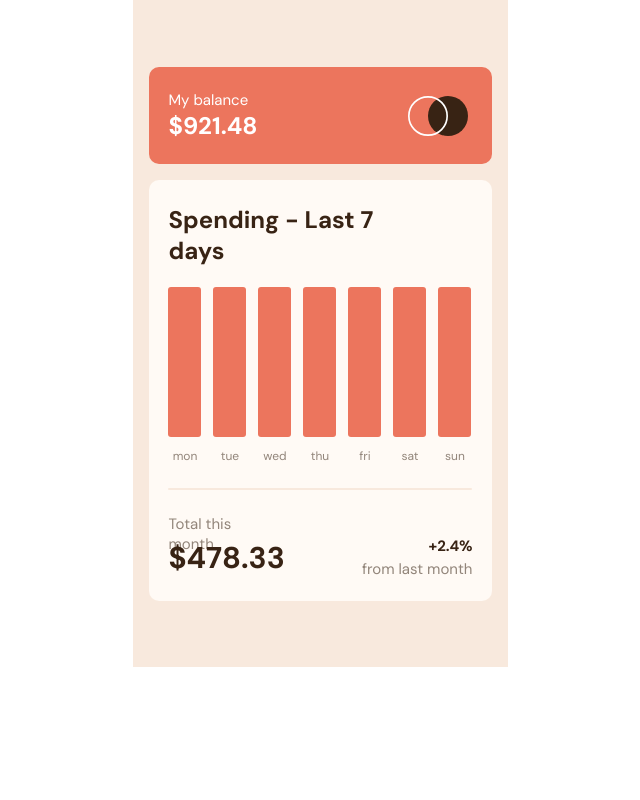
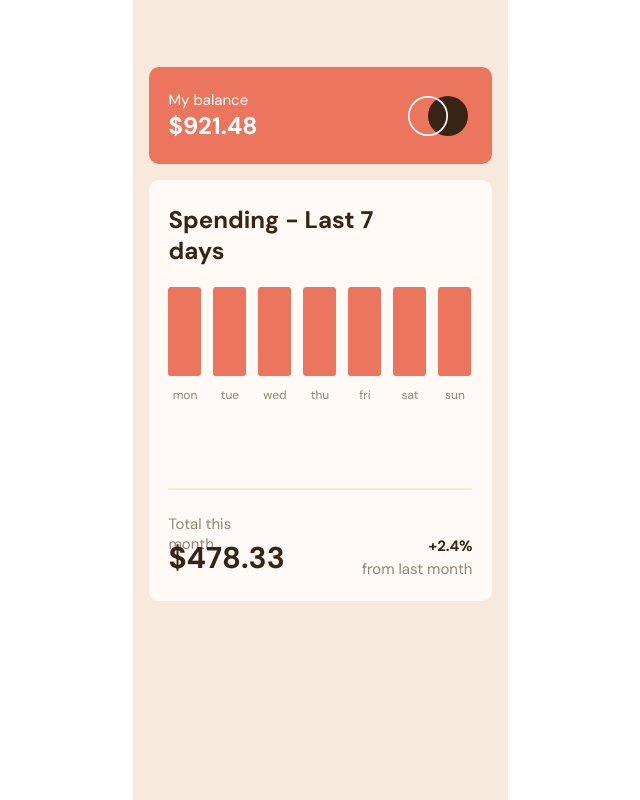
Before and after one commit to dlavrentev/expenses-chart, a React (Create React App) app: page / in a window 1280 px wide. Shown: the whole page, without its empty margins (320-960 px from the left). Built offline with nearby package versions, Linux system fonts and the light colour scheme.

Commit message:
Update App.css

```diff
--- a/src/App.css
+++ b/src/App.css
@@ -12,7 +12,7 @@
 .App {
   position: relative;
   width: 375px;
-  height: 667px;
+  height: 100vh;
   margin: auto;
   background-color: #f8e9dd;
 }
@@ -57,7 +57,10 @@
   margin-right: 24px;
 }
 
-/* Spending Container Styling  */
+
+
+
+/* -----------------------Spending Container Styling ------------------------------------------ */
 
 .spending-container {
   position: absolute;
@@ -75,8 +78,6 @@
   height: 31px;
   left: calc(50% - 263px / 2 - 20px);
   top: calc(50% - 31px / 2 - 171px);
-  font-family: "DM Sans";
-  font-style: normal;
   font-weight: 700;
   font-size: 24px;
   line-height: 31px;
@@ -98,15 +99,13 @@
 
 .bar div {
   width: 33px;
-  height: 85%;
+  height: 50%;
   border-radius: 3px;
   background: #ec755d;
 }
 
 .bar p {
   color: #92857a;
-  font-family: "DM Sans";
-  font-style: normal;
   font-weight: 400;
   font-size: 12px;
   line-height: 16px;
@@ -152,8 +151,6 @@
   height: 39px;
   left: calc(50% - 115px / 2 - 94px);
   top: calc(50% - 39px / 2 + 12px);
-  font-family: "DM Sans";
-  font-style: normal;
   font-weight: 700;
   font-size: 30px;
   line-height: 39px;
@@ -166,8 +163,6 @@
   height: 20px;
   left: 260px;
   top: 22px;
-  font-family: "DM Sans";
-  font-style: normal;
   font-weight: 700;
   font-size: 15px;
   line-height: 20px;
@@ -181,8 +176,6 @@
   height: 20px;
   left: 193px;
   top: 45px;
-  font-family: "DM Sans";
-  font-style: normal;
   font-weight: 400;
   font-size: 15px;
   line-height: 20px;
```
